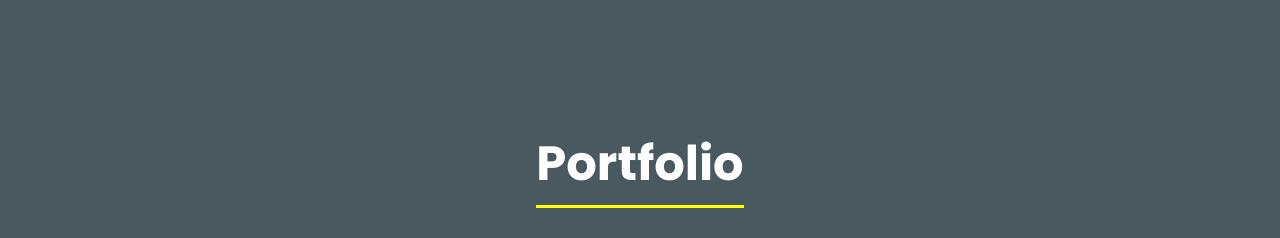
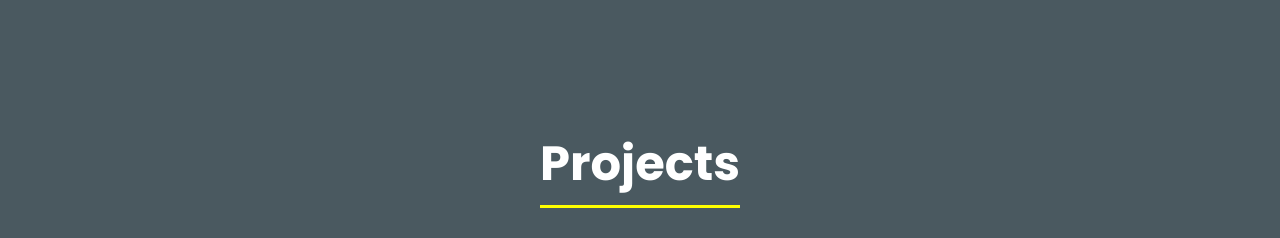
Before and after one commit to abdenourgarti/portfolio, a React (Create React App) app: page / in a window 1280 px wide. Shown: the part 5120-5358 px from the top of the page. Built offline with nearby package versions, Linux system fonts and the light colour scheme.

Commit message:
portfolio to projects

```diff
--- a/src/components/Portfolio/portfolio.js
+++ b/src/components/Portfolio/portfolio.js
@@ -49,7 +49,7 @@ const Project = ({lien, image, alt}) => {
 const Portfolio = () => {
   return (
     <section id="portfolio">
-        <h2>Portfolio</h2>
+        <h2>Projects</h2>
         <div className="projets">
             {projects.map((projet, index) => (
                 <Project key={index} lien={projet.lien} image={projet.image} alt={projet.alt}/>
```
